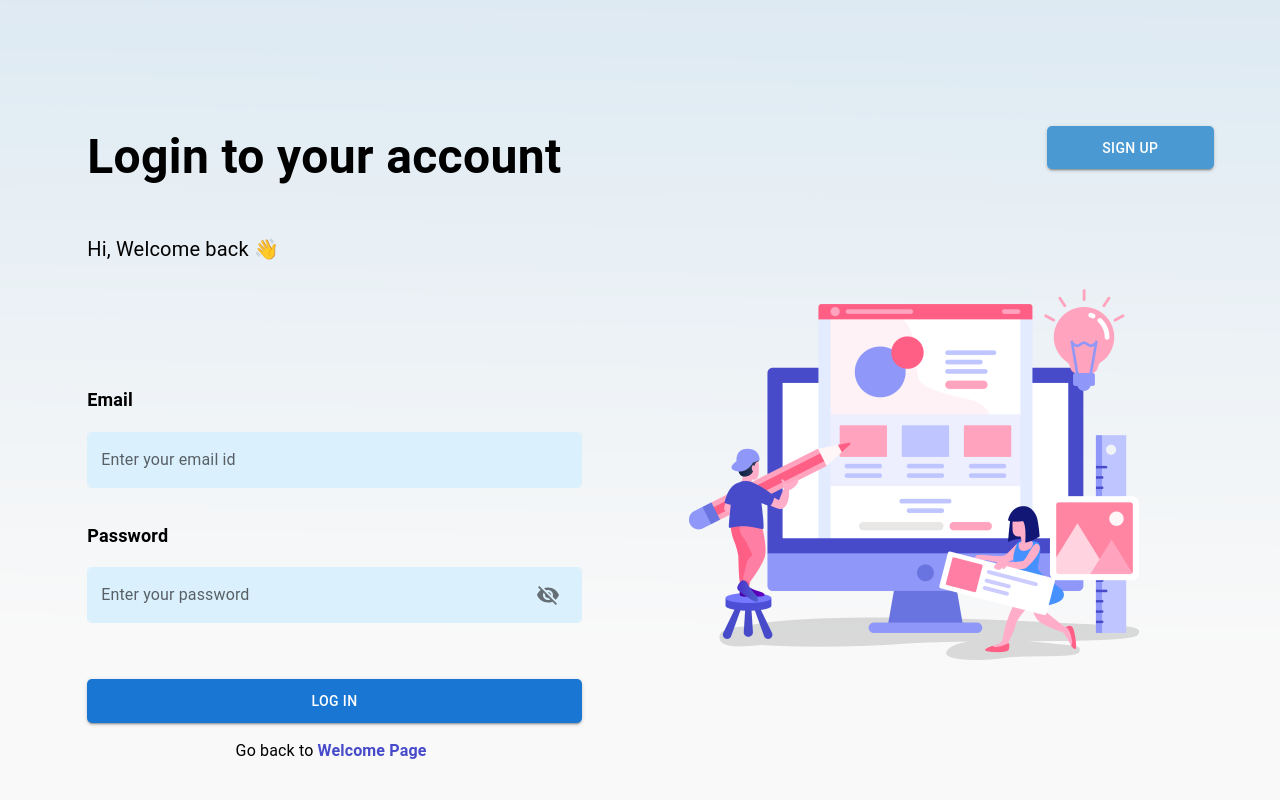
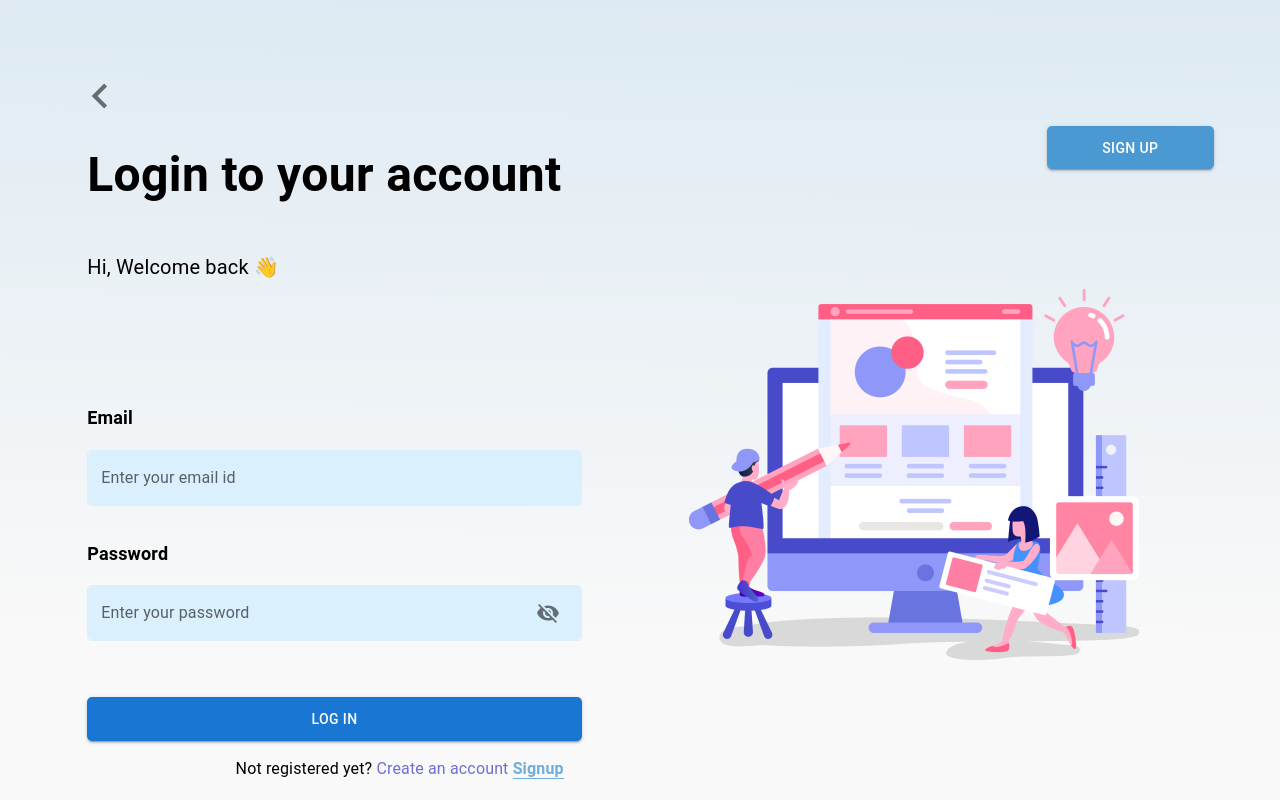
Before and after one commit to Jaynayon/princi-pal-frontend, a React (Create React App) app: page /login in a window 1280 px wide. Built offline with nearby package versions, Linux system fonts and the light colour scheme.

Commit message:
Update Login

```diff
--- a/src/Pages/Login.js
+++ b/src/Pages/Login.js
@@ -3,6 +3,9 @@ import VisibilityOffIcon from '@mui/icons-material/VisibilityOff';
 import { TextField, InputAdornment, IconButton, Button, Typography, Paper, Container, Grid } from "@mui/material";
 import RestService from "../Services/RestService";
 import { Link } from 'react-router-dom';
+import ChevronLeftIcon from '@mui/icons-material/ChevronLeft';
+import Box from '@mui/material/Box';
+
 
 const LoginPage = ({ setIsLoggedIn }) => {
     const [showPassword, setShowPassword] = useState(false);
@@ -80,7 +83,21 @@ const LoginPage = ({ setIsLoggedIn }) => {
             <Grid container spacing={4}>
                 {/* Left side: Login fields */}
                 <Grid item xs={12} md={5} sx={{ alignItems: 'flex-start', marginTop: '5%', textAlign: 'left', marginLeft: '5%' }}> {/* Updated marginLeft */}
-        <Typography variant="h4" sx={{ fontSize: "48px", fontWeight: "bold", mt: 8 }}>Login to your account</Typography> {/* Updated marginTop */}
+                    <Box sx={{
+                        display: 'flex',
+                        flexDirection: 'row',
+                        alignItems: 'center',
+                        justifyContent: 'flex-start'
+                    }}
+                    >
+                        <IconButton
+                            onClick={() => console.log('test')}
+                            href="/"
+                            sx={{ right: '20px' }}>
+                            <ChevronLeftIcon color='inherit' sx={{ fontSize: '50px' }} />
+                        </IconButton>
+                    </Box>
+                    <Typography variant="h4" sx={{ fontSize: "48px", fontWeight: "bold", mt: 2 }}>Login to your account</Typography> {/* Updated marginTop */}
                     <Typography variant="body1" sx={{ fontSize: "20px", mt: 6 }}>Hi, Welcome back 👋 </Typography> {/* Updated spacing */}
                     <Typography variant="subtitle1" sx={{ marginTop: '3%', fontSize: "18px", fontWeight: "600", mt: 15 }}>Email</Typography> {/* Updated marginTop */}
                     <TextField
@@ -117,8 +134,9 @@ const LoginPage = ({ setIsLoggedIn }) => {
                     />
                     {loginError && <Typography color="error" sx={{ fontSize: "14px", mt: 2 }}>{loginError}</Typography>}
                     <Button onClick={handleLogin} variant="contained" sx={{ mt: 7, width: "100%", height: "44px", borderRadius: "5px", }}>Log in</Button>
-                    <Typography variant="body1" sx={{ mt: 2, marginLeft:'30%'}}>
-                        Go back to <Link to="/" style={{ color: '#474bca', textDecoration: 'none', fontWeight: 'bold' }}>Welcome Page</Link>
+                    <Typography variant="body1" sx={{ mt: 2, marginLeft: '30%' }}>
+                        Not registered yet? <span style={{ color: '#6C6FD5' }}>Create an account </span>
+                        <Link to="/Register" style={{ color: '#6EADDC', textDecoration: 'none', fontWeight: 'bold', borderBottom: '1px solid' }}>Signup</Link>
                     </Typography>
                 </Grid>
 
```
Lines whose indentation alone changed are shown as unchanged.
